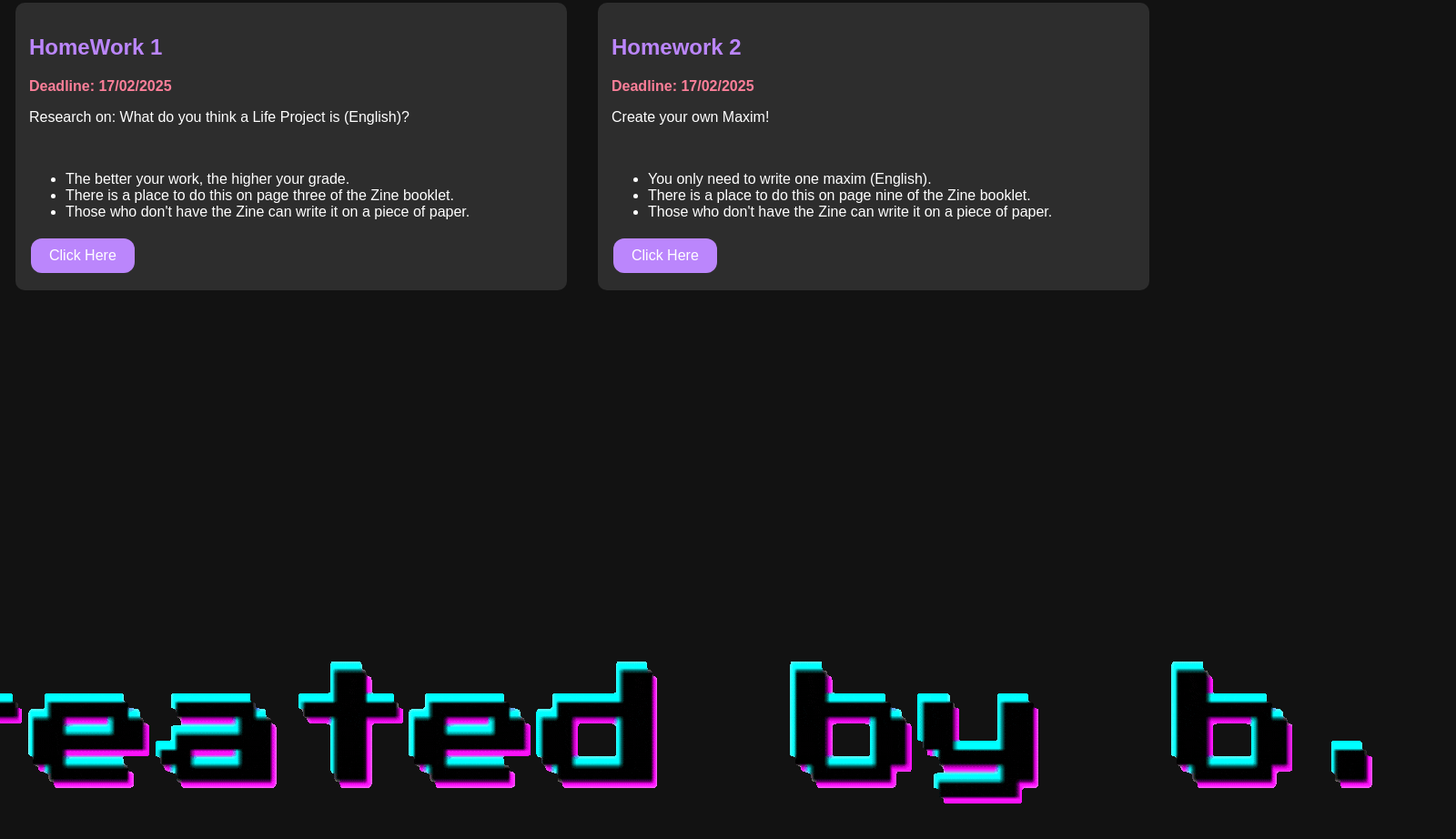
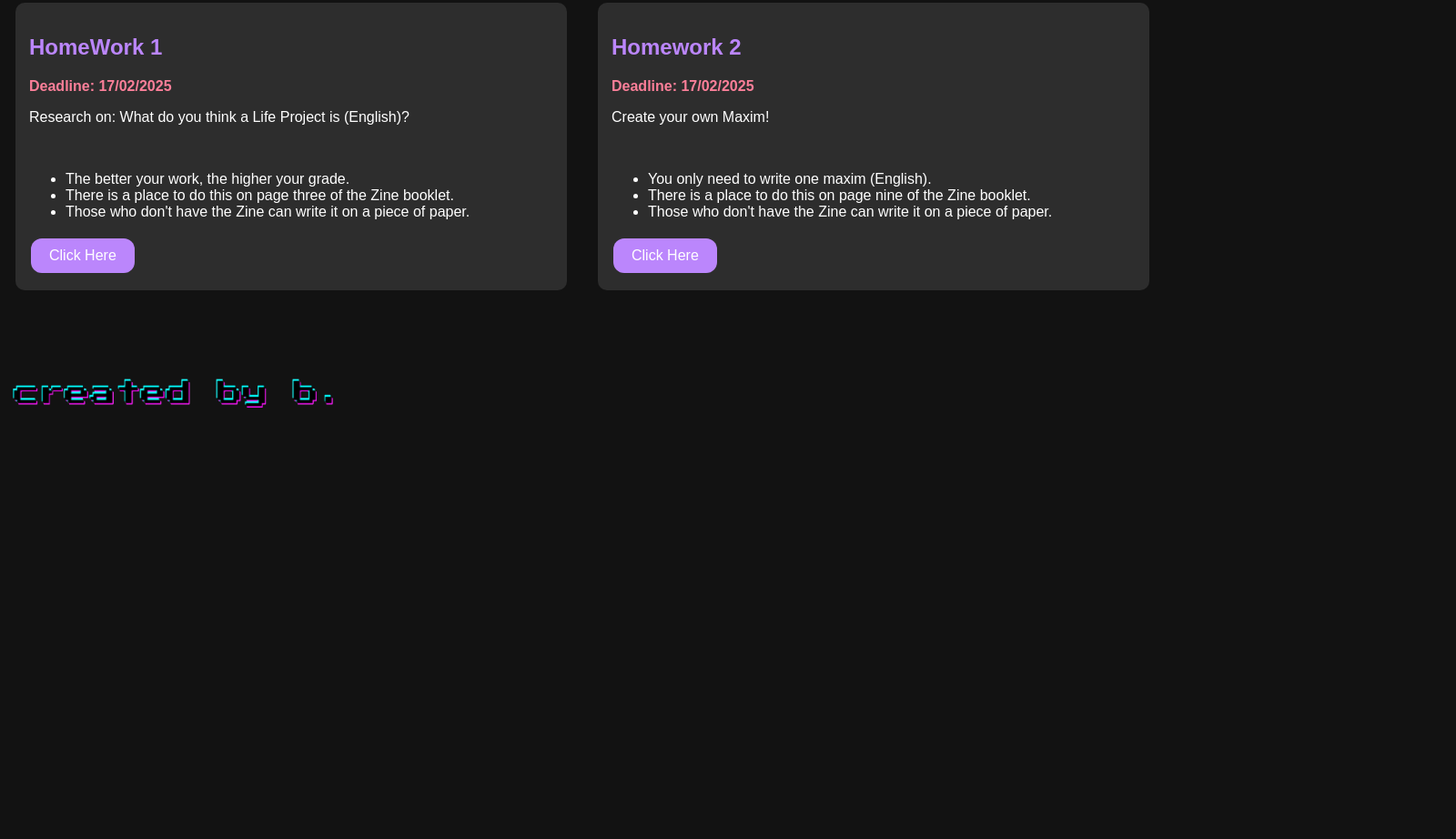
Before and after one commit to blackbeard-sigma7/3rd-grade, a plain HTML site: page index.html in a window 1280 px wide. Shown: the part 1058-1980 px from the top of the page at 91% size, 1600 px wide, since content can reach past the window. After the commit the page ends 1617 px from the top, so only its background shows below. Drawn offline with Linux system fonts and the light colour scheme.

Commit message:
Update index.html

```diff
--- a/index.html
+++ b/index.html
@@ -102,7 +102,7 @@
         </div>
     </div>
 <footer>
-        <img src="reset.gif" alt="teacherBruno">
+        <img src="reset.gif" alt="teacherBruno" width="30%">
     </footer>
 </body>
 </html>
```
